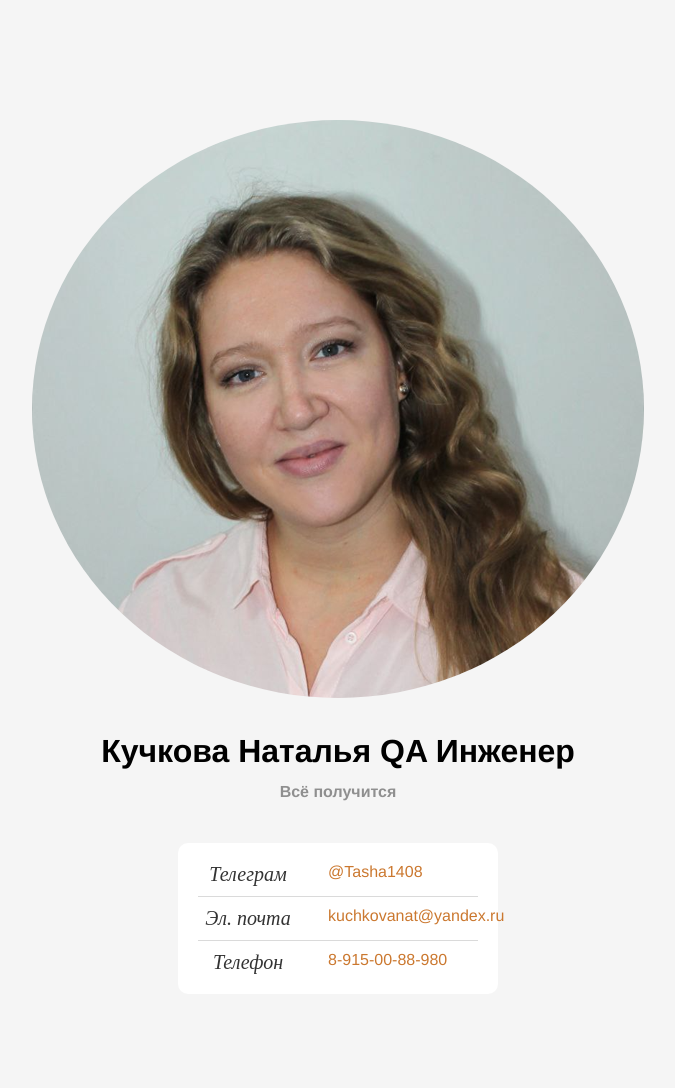
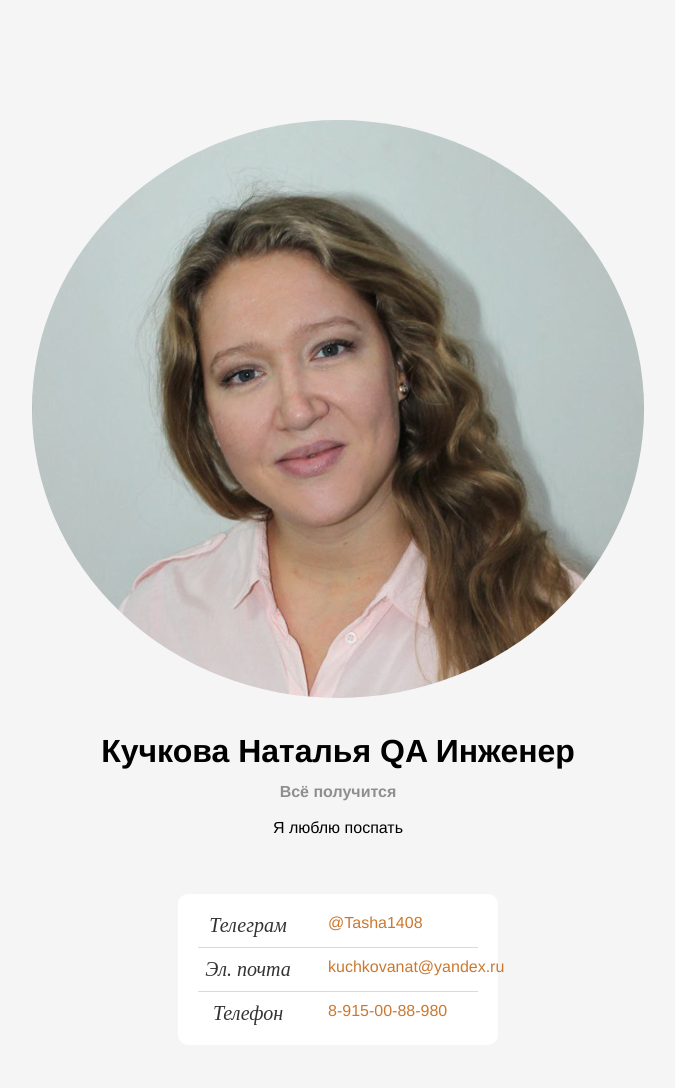
Before and after one commit to Nata1408/sv, a plain HTML site: page index.html in a window 1280 px wide. Shown: the top 1088 px of the page, without its empty margins (302-977 px from the left). Drawn offline with Linux system fonts and the light colour scheme.

Commit message:
добавила параграф

```diff
--- a/index.html
+++ b/index.html
@@ -14,6 +14,7 @@
       <img src="avatar.png" alt="photo.jpg" class="header__avatar" />
       <h1 class="header__title">Кучкова Наталья QA Инженер</h1>
       <h3 class="header__subtitle">Всё получится</h3>
+      <p>Я люблю поспать</p>
     </header>
 
 
```
